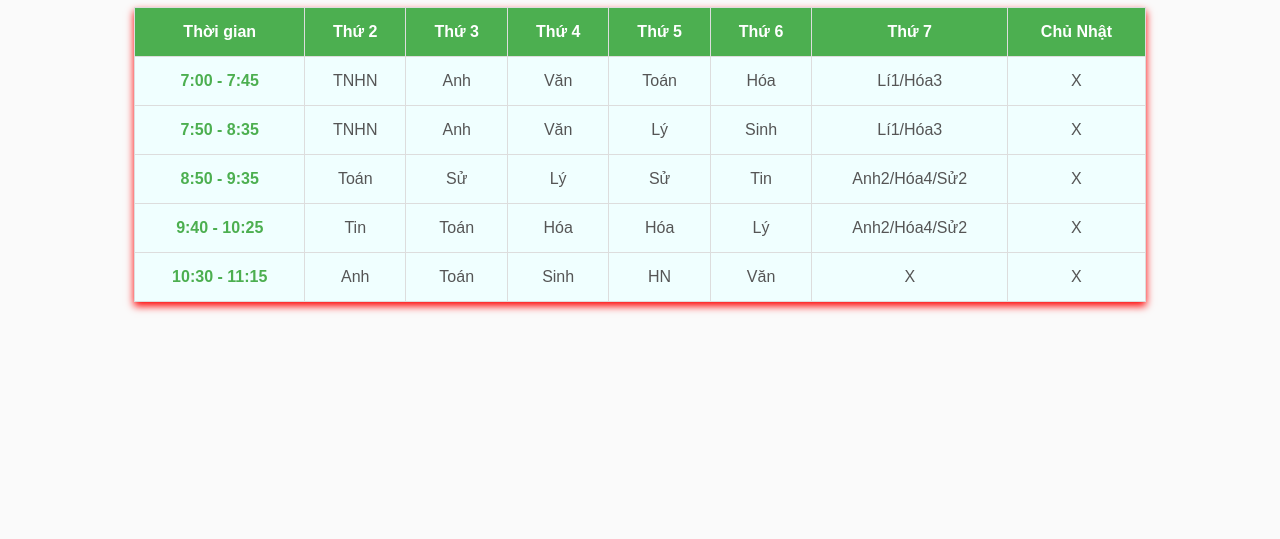
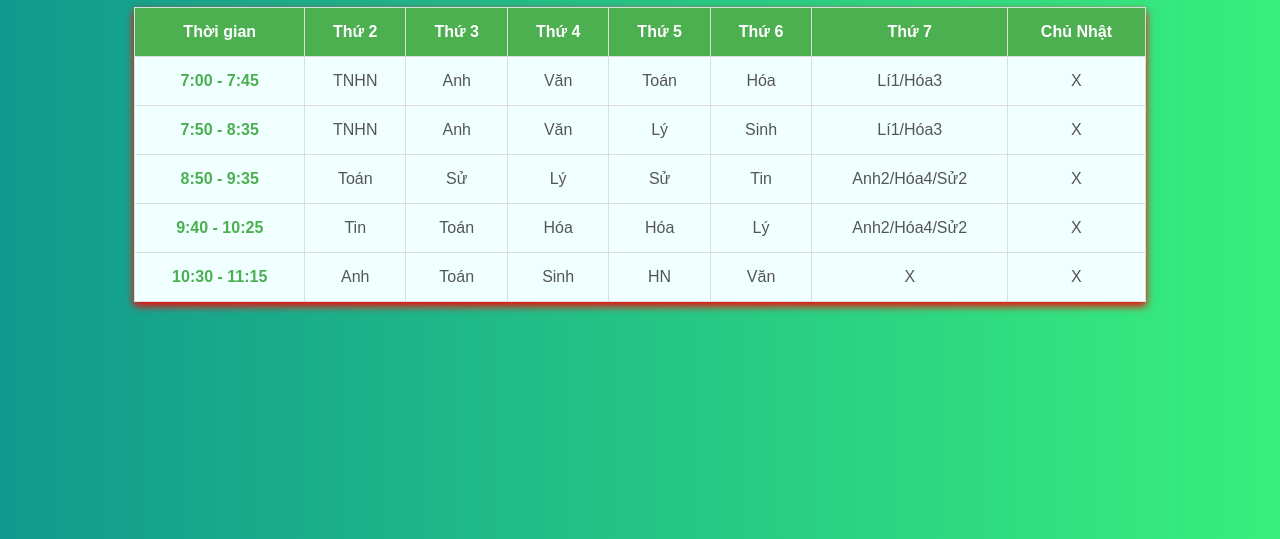
Before and after one commit to longbi1409/longdeptrai.github.io, a plain HTML site: page index.html in a window 1280 px wide. Shown: the part 261-800 px from the top of the page. Drawn offline with Linux system fonts and the light colour scheme.

Commit message:
Update index.html

```diff
--- a/index.html
+++ b/index.html
@@ -5,7 +5,7 @@
     <title>Thời Khóa Biểu</title>
     <style>
         body {font-family: Arial, sans-serif;
-            background-color: rgb(250, 250, 250);}
+            background: linear-gradient(to right, #11998e, #38ef7d);}
 
         h1 {text-align: center;
             color: rgb(51, 51, 51);}
```
